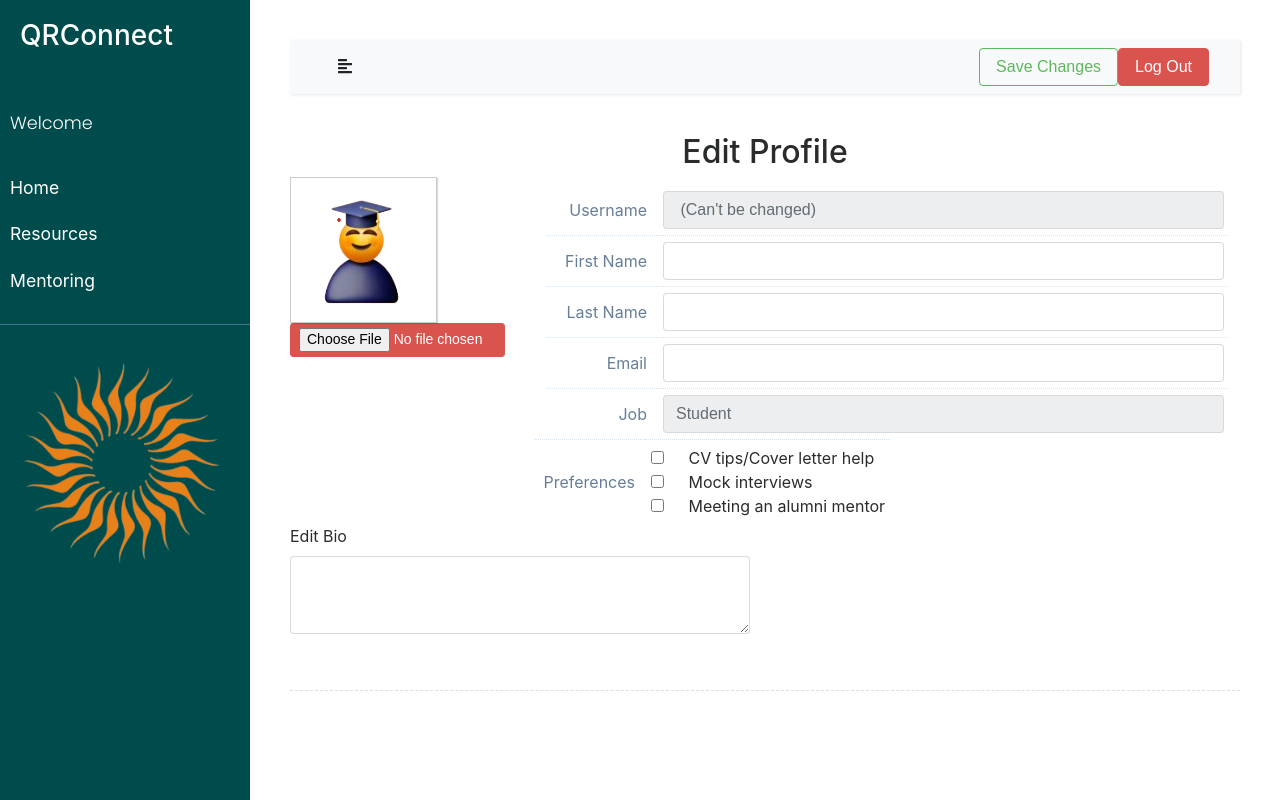
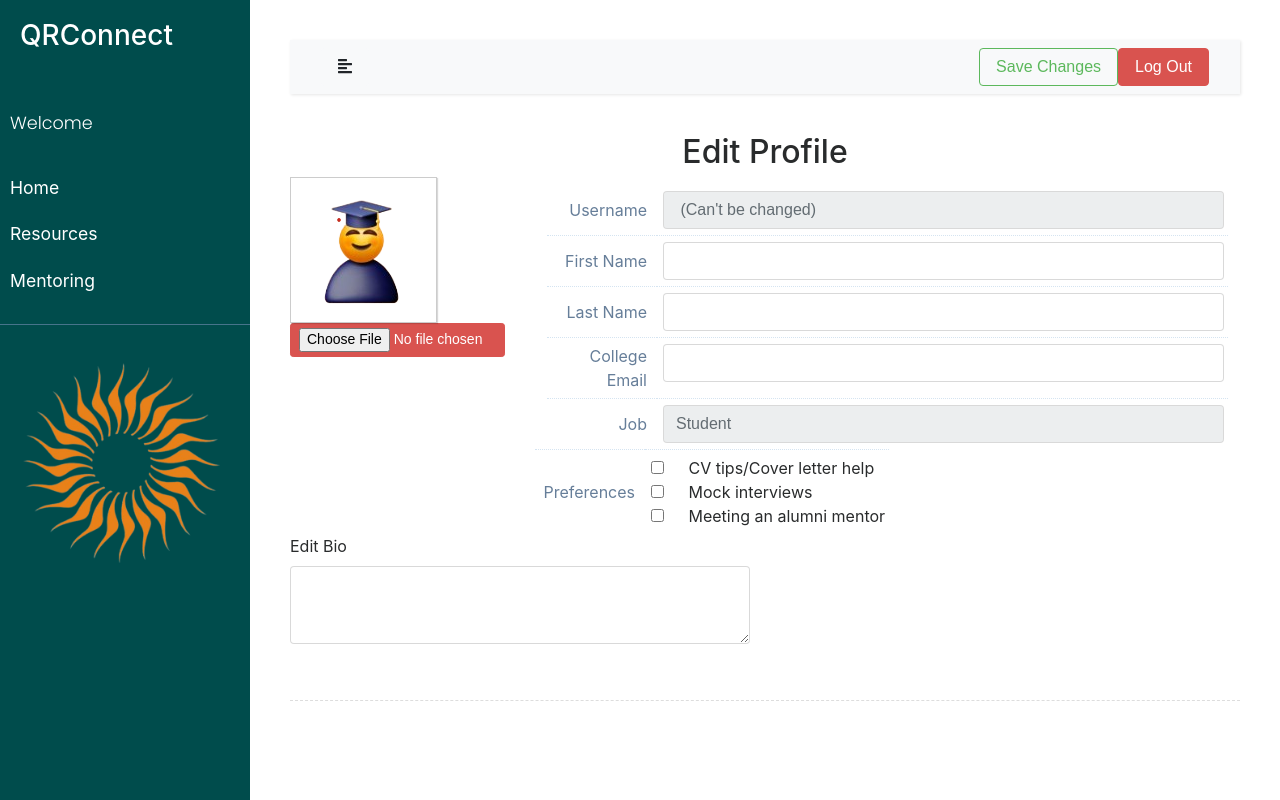
Before and after one commit to Colderhold/QRConnect, a Flask app: page /editProfile in a window 1280 px wide. Run offline with Flask 2, Linux system fonts and the light colour scheme; some libraries are stand-ins or nearby versions.

Commit message:
sixth commit

```diff
--- a/templates/editProfile.html
+++ b/templates/editProfile.html
@@ -94,7 +94,7 @@
 
 
       <div class="profile-info-row">
-        <div class="profile-info-name"> Email </div>
+        <div class="profile-info-name"> College Email </div>
         <div class="profile-info-value">
           <input type="text" form="editProfile" name="email" class="form-control" value="{{session['email']}}">
         </div>
--- a/templates/register.html
+++ b/templates/register.html
@@ -49,7 +49,7 @@
                                     </div>
                                     <div class="col-md-6">
                                         <div class="form-group">
-                                            <input type="email" class="form-control" name="email" form="form1" placeholder="Your Email *" value="" />
+                                            <input type="email" class="form-control" name="email" form="form1" placeholder="Your College Email *" value="" />
                                         </div>
 
                                         <div class="form-group" style="padding-left:20px;">
```
Also changed, not shown: 1 other file.
